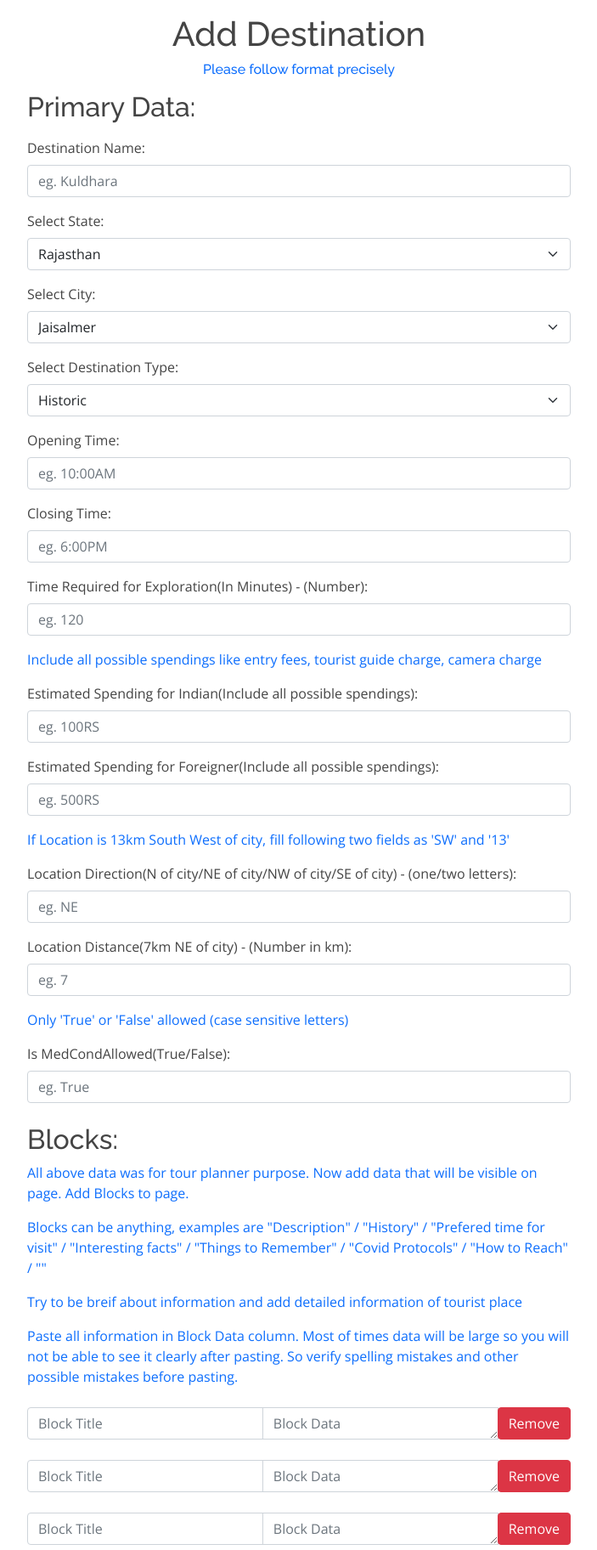
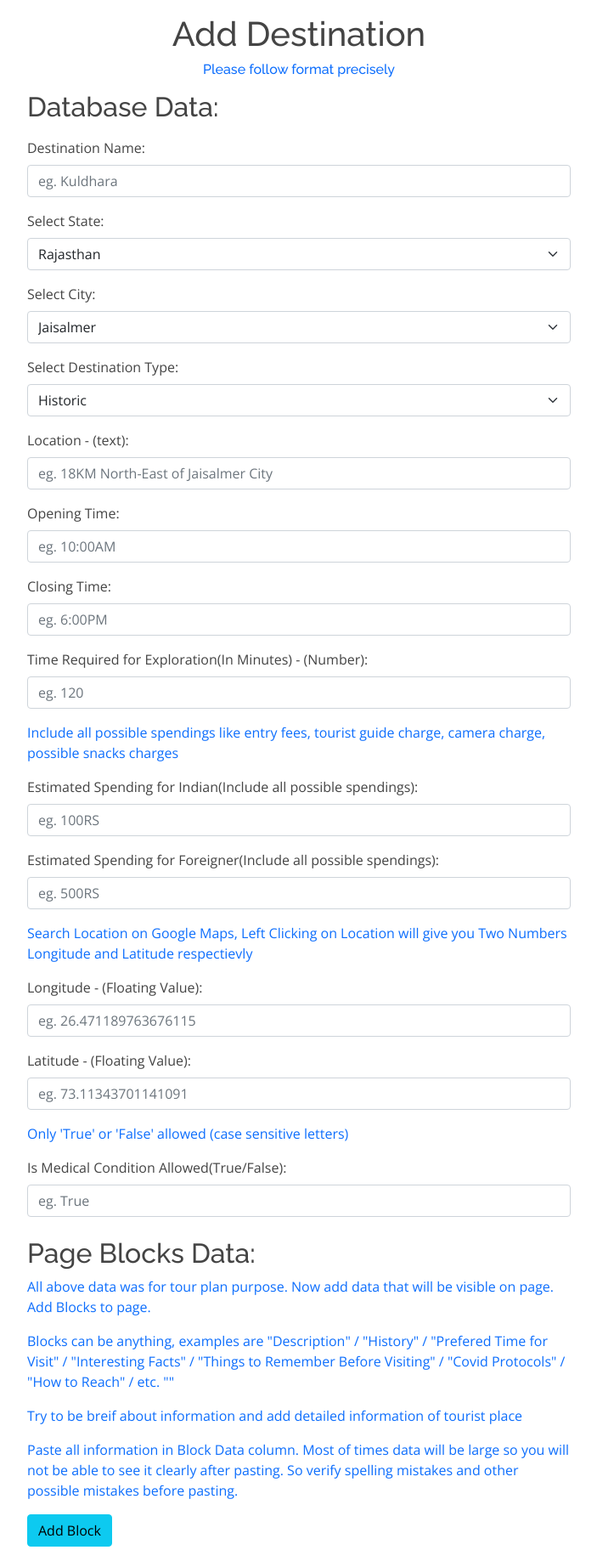
Before and after one commit to Ankush1122/TripIndia, a Python web app: template modules/TouristsDestination/templates/addDestination.html in a window 1280 px wide. Shown: the part 103-1927 px from the top of the page at 85% size, without its empty margins (288-991 px from the left). Run offline with Jinja, Linux system fonts and the light colour scheme; the template is opened without the code that fills it, so the values that code supplies are empty; some libraries are stand-ins or nearby versions.

Commit message:
edit destination-page option added

```diff
--- a/modules/TouristsDestination/templates/addDestination.html
+++ b/modules/TouristsDestination/templates/addDestination.html
@@ -8,6 +8,8 @@
     <title>Trip India</title>
     <meta content="" name="description">
     <meta content="" name="keywords">
+
+    <meta id="BlocksCount" data-count="{{count}}">
 
     <!-- Favicons -->
     <link href="{{ url_for('touristdestination.static', filename='assets/img/hero-img.png') }}" rel="icon">
@@ -106,13 +108,14 @@
         <h1 class="text-center"> Add Destination</h1>
         <h6 class="text-center text-primary"> Please follow format precisely</h6>
         <p></p>
-        <form action="/touristdestination/addDestination" method="POST">
+        <form method="POST">
             <div class="d-flex justify-content-center">
                 <div class="col-lg-6">
-                    <h2>Primary Data:</h2>
+                    <h2>Database Data:</h2>
                     <div class="mb-3 mt-3">
                         <label class="form-label">Destination Name:</label>
-                        <input type="text" class="form-control" id="name" placeholder="eg. Kuldhara" name="name">
+                        <input type="text" class="form-control" id="name" placeholder="eg. Kuldhara" name="name"
+                            value="{{destination.name}}">
                     </div>
 
                     <div class="mb-3">
@@ -124,7 +127,7 @@
 
                     <div class="mb-3">
                         <label class="form-label">Select City:</label>
-                        <select class="form-select" id="city" name="city">
+                        <select class="form-select" id="city" name="city" value="{{destination.city}}">
                             <option>Jaisalmer</option>
                             <option>Jodhpur</option>
                             <option>Jaipur</option>
@@ -136,80 +139,87 @@
 
                     <div class="mb-3">
                         <label class="form-label">Select Destination Type:</label>
-                        <select class="form-select" id="type" name="type">
+                        <select class="form-select" id="type" name="type" value="{{destination.type}}">
                             <option>Historic</option>
                             <option>Religious</option>
-                            <option>Adventourous</option>
+                            <option>Adventurous</option>
                             <option>Natural</option>
                         </select>
                     </div>
 
                     <div class="mb-3">
+                        <label class="form-label">Location - (text):</label>
+                        <input type="text" class="form-control" id="location"
+                            placeholder="eg. 18KM North-East of Jaisalmer City" name="location"
+                            value="{{destination.location}}">
+                    </div>
+
+                    <div class="mb-3">
                         <label class="form-label">Opening Time:</label>
                         <input type="text" class="form-control" id="openingTime" placeholder="eg. 10:00AM"
-                            name="openingTime">
+                            name="openingTime" value="{{destination.openingTime}}">
                     </div>
 
                     <div class="mb-3">
                         <label class="form-label">Closing Time:</label>
                         <input type="text" class="form-control" id="closingTime" placeholder="eg. 6:00PM"
-                            name="closingTime">
+                            name="closingTime" value="{{destination.closingTime}}">
                     </div>
 
                     <div class="mb-3">
                         <label class="form-label">Time Required for Exploration(In Minutes) - (Number):</label>
                         <input type="text" class="form-control" id="timeRequired" placeholder="eg. 120"
-                            name="timeRequired">
+                            name="timeRequired" value="{{destination.timeRequired}}">
                     </div>
-                    <p class="text-primary">Include all possible spendings like entry fees, tourist guide charge, camera
-                        charge</p>
+                    <p class="text-primary">Include all possible spendings like entry fees, tourist guide charge,
+                        camera charge, possible snacks charges</p>
                     <div class="mb-3">
                         <label class="form-label">Estimated Spending for Indian(Include all possible spendings):</label>
                         <input type="text" class="form-control" id="spendingForIndian" placeholder="eg. 100RS"
-                            name="spendingForIndian">
+                            name="spendingForIndian" value="{{destination.spendingForIndian}}">
                     </div>
 
                     <div class="mb-3">
                         <label class="form-label">Estimated Spending for Foreigner(Include all possible
                             spendings):</label>
                         <input type="text" class="form-control" id="spendingForForeigner" placeholder="eg. 500RS"
-                            name="spendingForForeigner">
+                            name="spendingForForeigner" value="{{destination.spendingForForeigner}}">
                     </div>
-                    <p class="text-primary">If Location is 13km South West of city, fill following two fields as 'SW'
-                        and
-                        '13'</p>
+
+                    <p class="text-primary">Search Location on Google Maps, Left Clicking on Location will give you Two
+                        Numbers Longitude and Latitude respectievly</p>
                     <div class="mb-3">
-                        <label class="form-label">Location Direction(N of city/NE of city/NW of city/SE of city) -
-                            (one/two letters):</label>
-                        <input type="text" class="form-control" id="locationDirection" placeholder="eg. NE"
-                            name="locationDirection">
+                        <label class="form-label">Longitude - (Floating Value):</label>
+                        <input type="text" class="form-control" id="longitude" placeholder="eg. 26.471189763676115"
+                            name="longitude" value="{{destination.longitude}}">
                     </div>
 
                     <div class="mb-3">
-                        <label class="form-label">Location Distance(7km NE of city) - (Number in km):</label>
-                        <input type="text" class="form-control" id="locationDistance" placeholder="eg. 7"
-                            name="locationDistance">
+                        <label class="form-label">Latitude - (Floating Value):</label>
+                        <input type="text" class="form-control" id="latitude" placeholder="eg. 73.11343701141091"
+                            name="latitude" value="{{destination.latitude}}">
                     </div>
 
                     <div class="mb-4">
                         <p class="text-primary">Only 'True' or 'False' allowed (case sensitive letters)</p>
-                        <label class="form-label">Is MedCondAllowed(True/False):</label>
+                        <label class="form-label">Is Medical Condition Allowed(True/False):</label>
                         <input type="text" class="form-control" id="isMedCondAllowed" placeholder="eg. True"
-                            name="isMedCondAllowed">
+                            name="isMedCondAllowed" value="{{destination.isMedCondAllowed}}">
                     </div>
 
-                    <h2>Blocks:</h2>
-                    <p class="text-primary">All above data was for tour planner purpose. Now add data that will be
+                    <h2>Page Blocks Data:</h2>
+                    <p class="text-primary">All above data was for tour plan purpose. Now add data that will be
                         visible on page. Add Blocks to page.</p>
                     <p class="text-primary">Blocks can be anything, examples are "Description" / "History" / "Prefered
-                        time for visit" / "Interesting facts" / "Things to Remember" / "Covid Protocols" / "How to
-                        Reach" / ""</p>
+                        Time for Visit" / "Interesting Facts" / "Things to Remember Before Visiting" / "Covid Protocols"
+                        / "How to Reach" / etc. ""</p>
                     <p class="text-primary">Try to be breif about information and add detailed information of tourist
                         place</p>
                     <p class="text-primary">Paste all information in Block Data column. Most of times data will be large
                         so you will not be able to see it clearly after pasting. So verify spelling mistakes and other
                         possible mistakes before pasting.</p>
 
+                    {% if destination.name == "" %}
                     <div id="data">
                         <div class="input-group mb-3 mt-4">
                             <input type="text" name="title1" id="title1" class="form-control m-input"
@@ -275,6 +285,24 @@
                             </div>
                         </div>
                     </div>
+                    {% else %}
+                    {% for title,Data in destination.blockData.items() %}
+                    <div id="data">
+                        <div class="input-group mb-3 mt-4">
+                            <input rows="1" name="{{'title'+loop.index|string }}" id="{{'title' + loop.index|string }}"
+                                class="form-control m-input" placeholder="Block Title" value="{{ title }}"
+                                autocomplete="off">
+                            <textarea rows="1" name="{{'data' + loop.index|string }}"
+                                id="{{'data' + loop.index|string }}" class="form-control m-input"
+                                placeholder="Block Data" autocomplete="off"> {{ Data }} </textarea>
+
+                            <div class="input-group-append">
+                                <button id="removeRow" type="button" class="btn btn-danger">Remove</button>
+                            </div>
+                        </div>
+                    </div>
+                    {% endfor %}
+                    {%endif%}
 
                     <div id="newRow"></div>
                     <button id="addRow" type="button" class="btn btn-info">Add Block</button>
@@ -285,7 +313,7 @@
 
 
                     <div class="text-center mt-4 mb-4">
-                        <button type="submit" class="btn btn-primary">Create Page</button>
+                        <button type="submit" class="btn btn-primary">Create/Update Page</button>
                     </div>
 
                 </div>
@@ -363,12 +391,12 @@
 
     <script type="text/javascript">
         // add row
-        var count = 6
+        var count = $('#BlocksCount').data("count") + 1
         $("#addRow").click(function () {
             var html = '';
             html += '<div id="data">';
             html += '<div class="input-group mb-3">';
-            html += '<input type="text" name="title' + count + '" id="title' + count + '" class="form-control m-input" placeholder = "Block Title" autocomplete = "off" > ';
+            html += '<input rows="1" name="title' + count + '" id="title' + count + '" class="form-control m-input" placeholder = "Block Title" autocomplete = "off" > ';
             html += '<textarea rows="1" name="data' + count + '" id="data' + count + '" class="form-control m-input" placeholder = "Block Data" autocomplete = "off" ></textarea> ';
             html += '<div class="input-group-append">';
             html += '<button id="removeRow" type="button" class="btn btn-danger">Remove</button>';
@@ -382,7 +410,6 @@
         // remove row
         $(document).on('click', '#removeRow', function () {
             $(this).closest('#data').remove();
-            count--;
         });
     </script>
 
--- a/modules/TouristsDestination/templates/places.html
+++ b/modules/TouristsDestination/templates/places.html
@@ -118,12 +118,12 @@
               <a href="#" data-filter="*" class="active">All</a>
               <a href="#" data-filter=".Historic">Historic</a>
               <a href="#" data-filter=".Religious">Religious</a>
-              <a href="#" data-filter=".Adventourous">Adventourous</a>
+              <a href="#" data-filter=".Adventurous">Adventurous</a>
               <a href="#" data-filter=".Natural">Natural</a>
             </div>
           </div>
         </div>
-        <div id="portfolio-grid" class="row no-gutter" data-aos="fade-up" data-aos-delay="200">
+        <div id="portfolio-grid" class="row no-gutter">
           {% for destination in destinations %}
           <div class="{{'item '+destination.type+' col-sm-6 col-md-4 col-lg-4 mb-4'}}">
             <a href="{{'/touristdestination/explore/rajasthan/'+destination.city+'/'+destination.name}}"
@@ -154,7 +154,7 @@
               <img class="img-fluid" src=" {{ url_for('touristdestination.static', filename='assets/img/img_3.jpg') }}">
             </a>
           </div>
-          <div class="item Adventourous col-sm-6 col-md-4 col-lg-4 mb-4">
+          <div class="item Adventurous col-sm-6 col-md-4 col-lg-4 mb-4">
             <a href="#" class="item-wrap fancybox">
               <div class="work-info">
                 <h3>Coming soon</h3>
--- a/modules/User/templates/login.html
+++ b/modules/User/templates/login.html
@@ -69,7 +69,7 @@
                         <form action="/user/login" method="POST">
                             <div class="input-group mb-3">
 
-                                <input name="userid" type="text" class="form-control" placeholder="Username"
+                                <input name="userid" type="text" class="form-control" placeholder="Email"
                                     aria-label="Username" aria-describedby="basic-addon1">
                             </div>
                             <div class="input-group mb-3">
--- a/modules/templates/home.html
+++ b/modules/templates/home.html
@@ -93,7 +93,7 @@
           <li class="dropdown"><a href="#"><span>Hello {{firstname}} </span> <i class="bi bi-chevron-down"></i></a>
             <ul>
               <li><a href="/user/profile">My Profile</a></li>
-              <li><a href="/touristdestination/addDestination">Add Destination</a></li>
+              <li><a href="/touristdestination/addDestination/new">Add Destination</a></li>
               <!--
                                   <li class="dropdown"><a href="#"><span>Deep Drop Down</span> <i class="bi bi-chevron-right"></i></a>
                                     <ul>
@@ -331,7 +331,7 @@
                 <div class="info-box mt-4" data-aos="fade-up" data-aos-delay="100">
                   <h3>We Are</h3>
                   <p>Ankush Deshmukh<br>Hardik Jatolia <br>Mayank Jonwal<br>Chirag Agarwal<br>Navin Kumar<br>Piyush
-                    Kandari<br>Piyush Hambarde</p>
+                    Kandari<br>Piyush Hambarde<br>Karina Choudhary</p>
                 </div>
               </div>
               <div class="col-md-6">
@@ -381,7 +381,7 @@
     <section onfocus="testing()" id=" analytics" class="analytics section-bg">
       <div class="section-title">
         <h2>Analytics</h2>
-        <p>Analytics of Trip India since 20 Sept 2022</p>
+        <p>Analytics of Trip India since 20 Feb 2022</p>
       </div>
       <div class="container" data-aos="fade-up">
         <div class="row">
--- a/requirements.txt
+++ b/requirements.txt
@@ -1,4 +1,4 @@
-flask == 2.0.2
+flask == 2.0.3
 gunicorn == 20.1.0
 psycopg2 == 2.9.3
 bcrypt == 3.2.0
```
Also changed, not shown: modules/TouristsDestination/TouristDestinationController.py (+27 -25 lines), modules/TouristsDestination/TouristDestinationModel.py (+4 -3 lines), modules/TouristsDestination/TouristDestinationRepo.py (+33 -8 lines), modules/TouristsDestination/TouristDestinationServices.py (+54 -23 lines), modules/TouristsDestination/templates/touristdestination.html (+7 -1 lines), 2 other files.
